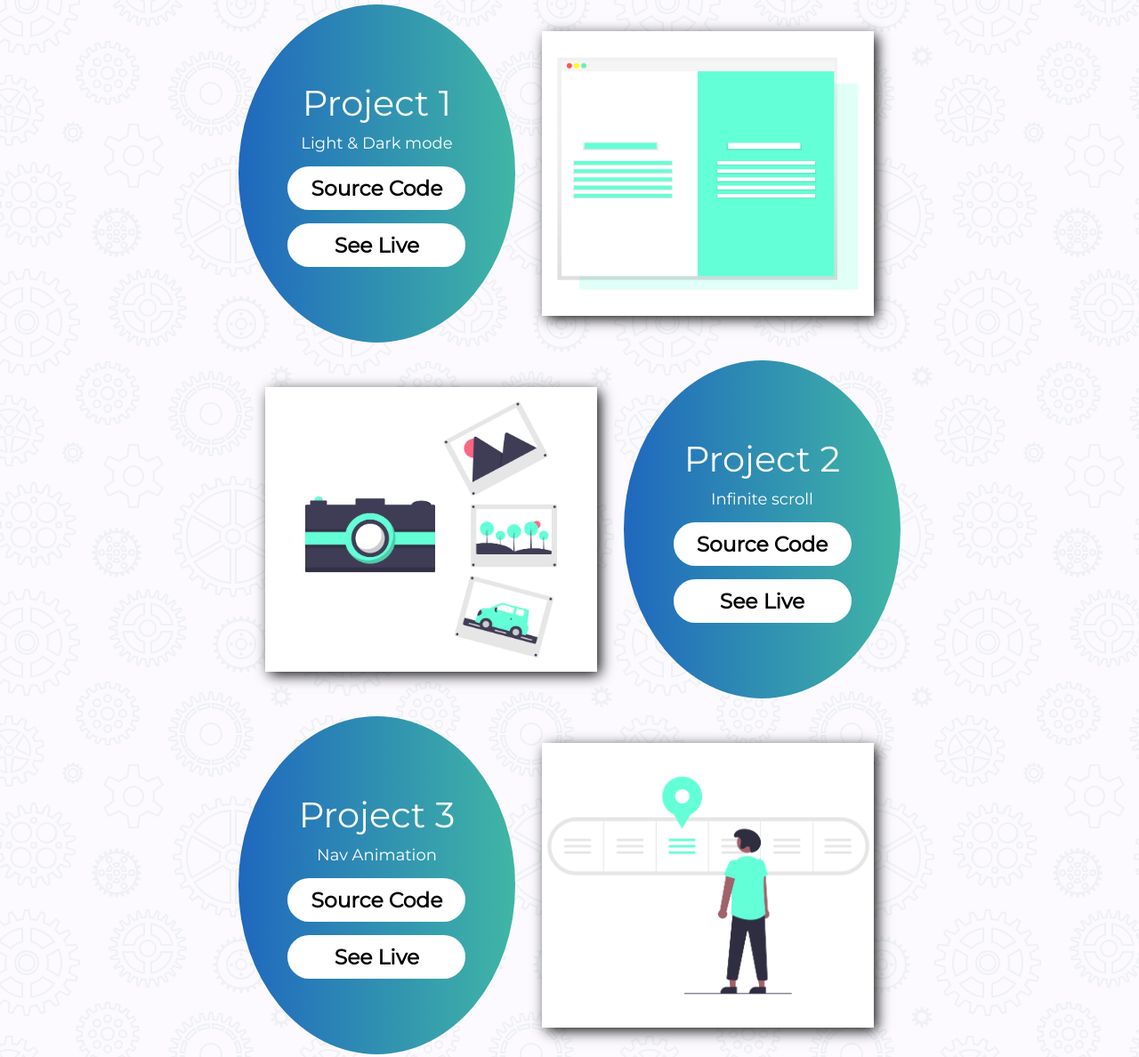
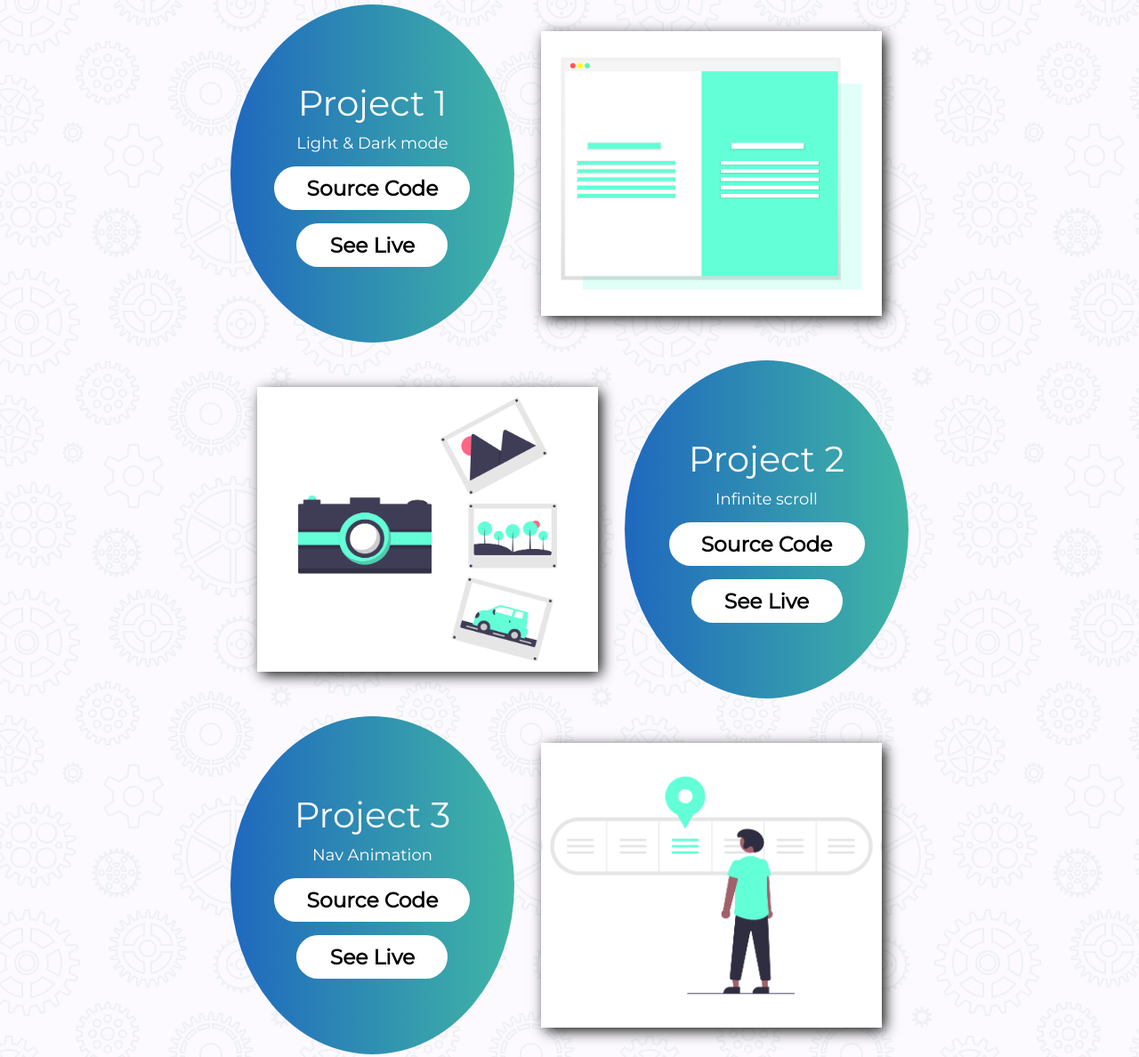
Before and after one commit to AdrianS94/TemplatePortofolio, a plain HTML site: page index.html in a window 1280 px wide. Shown: the part 1838-3026 px from the top of the page at 89% size. Drawn offline with nearby package versions, Linux system fonts and the light colour scheme.

Commit message:
update style
update style

```diff
--- a/main.css
+++ b/main.css
@@ -359,6 +359,7 @@ p {
   text-align: center;
   font-size: 2rem;
   margin-top: 15px;
+  width: 220px;
   background: white;
   padding: 10px;
   border-radius: 30px;
@@ -366,7 +367,7 @@ p {
 }
 .all-buttons .btnsecond {
   margin: 0 auto;
-  width: 200px;
+  width: 170px;
   text-align: center;
   font-size: 2rem;
   color: rgb(0, 0, 0);
@@ -375,16 +376,6 @@ p {
   padding: 10px;
   border-radius: 30px;
 }
-/*.all-buttons button {
-  font-size: 2.5rem;
-  font-family: "Montserrat", sans-serif;
-  background: white;
-  border: none;
-  padding: 10px;
-  border-radius: 20px;
-  cursor: pointer;
-  transition: 0.4s;
-}*/
 .all-buttons h3:hover {
   background: linear-gradient(
     to right,
```
